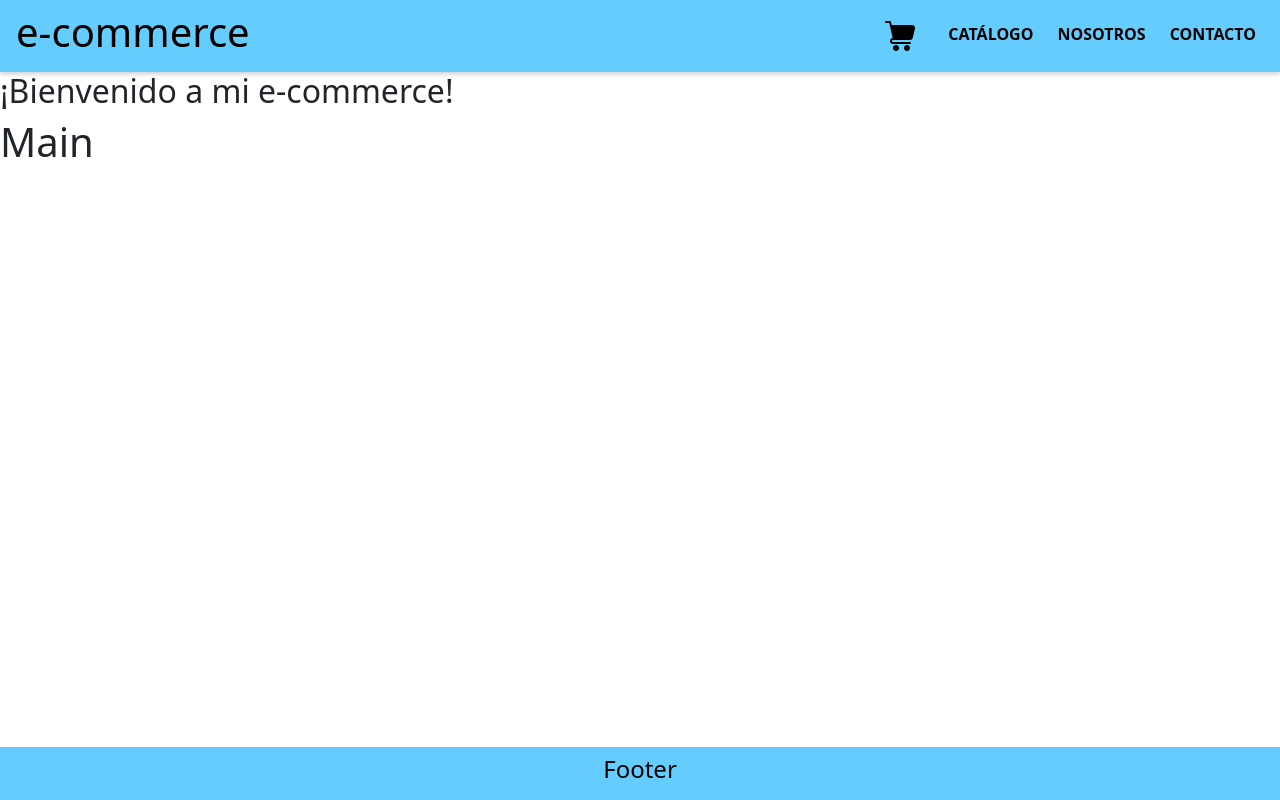
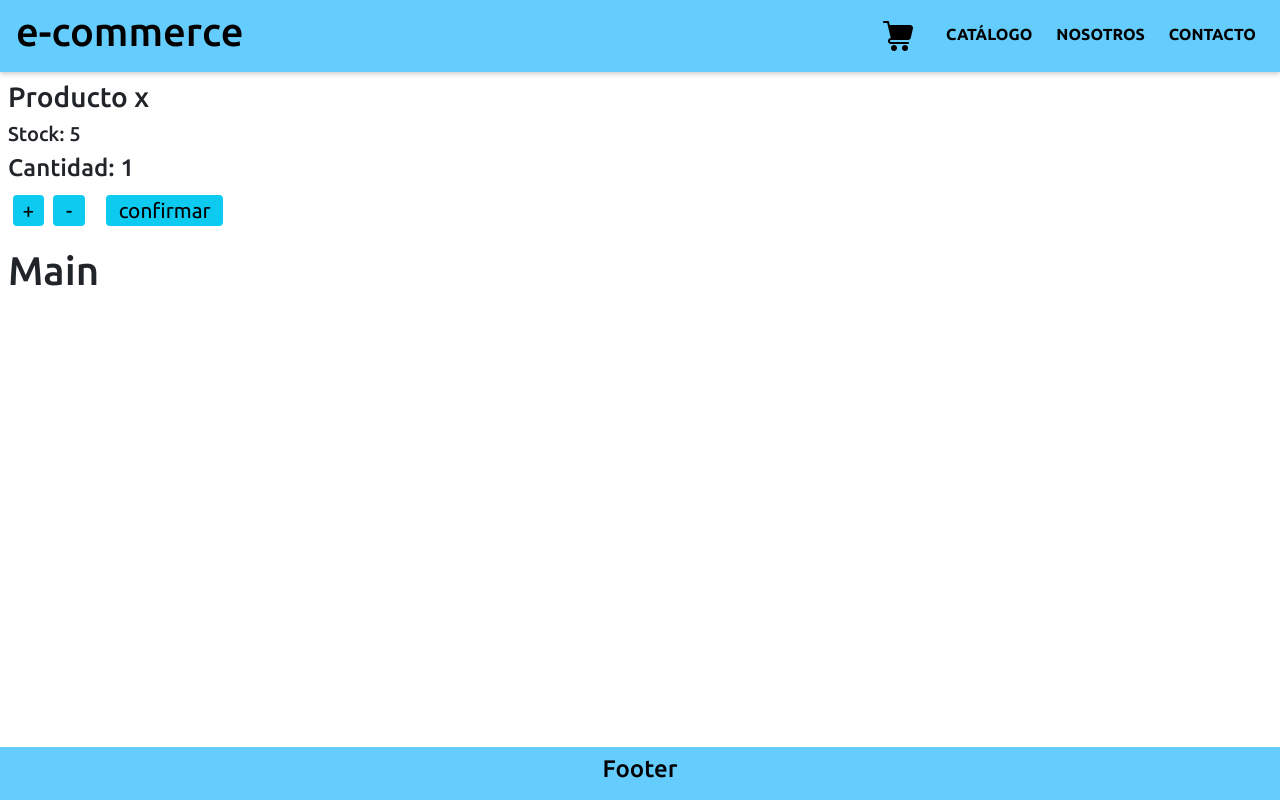
Before and after one commit to ivinapoli/ProyectoReactJS, a React app: page / in a window 1280 px wide. Built offline with nearby package versions, Linux system fonts and the light colour scheme.

Commit message:
Desafío 4 - Contador

```diff
--- a/public/index.html
+++ b/public/index.html
@@ -1,20 +1,28 @@
 <!DOCTYPE html>
 <html lang="en">
+
 <head>
   <meta charset="utf-8" />
   <link rel="icon" href="%PUBLIC_URL%/favicon.ico" />
   <meta name="viewport" content="width=device-width, initial-scale=1" />
   <meta name="theme-color" content="#000000" />
-    <meta
-      name="description"
-      content="Web site created using create-react-app"
-    />
+  <meta name="description" content="Web site created using create-react-app" />
   <link rel="apple-touch-icon" href="%PUBLIC_URL%/logo192.png" />
   <link rel="manifest" href="%PUBLIC_URL%/manifest.json" />
+
+  <!-- Google Font "Ubuntu" -->
+  <link rel="preconnect" href="https://fonts.googleapis.com">
+  <link rel="preconnect" href="https://fonts.gstatic.com" crossorigin>
+  <link
+    href="https://fonts.googleapis.com/css2?family=Ubuntu:ital,wght@0,300;0,400;0,500;0,700;1,300;1,400;1,500;1,700&display=swap"
+    rel="stylesheet">
+
   <title>React App</title>
 </head>
+
 <body>
   <noscript>You need to enable JavaScript to run this app.</noscript>
   <div id="root"></div>
 </body>
+
 </html>
--- a/src/components/App.js
+++ b/src/components/App.js
@@ -8,7 +8,7 @@ function App () {
     return (
         <>
             <Header/>
-            <ItemListContainer greeting="¡Bienvenido a mi e-commerce!"></ItemListContainer>
+            <ItemListContainer/>
             <Main/>
             <Footer/>
         </>
--- a/src/components/CartWidget.js
+++ b/src/components/CartWidget.js
@@ -1,7 +1,7 @@
 
 const CartWidget = () => {
     return (
-        <img src="../carrito.png" alt="" className="carrito"/>
+        <img src="/carrito.png" alt="" className="carrito"/>
     );
 };
 
--- /dev/null
+++ b/src/components/ItemCount.js
@@ -0,0 +1,36 @@
+
+import {Button} from "react-bootstrap"
+import {useState} from "react"
+
+const ItemCount = (props) => {
+    const [contador, setContador] = useState(props.initial)
+
+    const sumar = () => {
+        if (contador < props.stock) {
+            setContador (contador + 1)
+        }
+    }
+
+    const restar = () => {
+        if (contador <= props.stock && contador > 0) {
+            setContador (contador - 1)
+        }
+    }
+
+    const confirmar = () => {
+        setContador(0)
+    }
+
+    return (
+        <section>
+            <h3>Producto x</h3>
+            <h5>Stock: {props.stock}</h5>
+            <h4>Cantidad: {contador}</h4>
+            <Button onClick={sumar} variant="info" className="botonMas">+</Button>
+            <Button onClick={restar} variant="info" className="botonMenos">-</Button>
+            <Button onClick={confirmar} variant="info" className="botonConfirmar">confirmar</Button>
+        </section>
+    );
+};
+
+export default ItemCount;
--- a/src/components/ItemListContainer.js
+++ b/src/components/ItemListContainer.js
@@ -1,7 +1,11 @@
 
-const ItemListContainer = (props) => {
+import ItemCount from "../components/ItemCount";
+
+const ItemListContainer = () => {
+    const miOnAdd = () => {}
+
     return (
-        <h2>{props.greeting}</h2>
+        <ItemCount onAdd={miOnAdd} stock={5} initial={1}></ItemCount>
     );
 };
 
--- a/src/estilos.css
+++ b/src/estilos.css
@@ -3,6 +3,7 @@
     margin: 0;
     padding: 0;
     box-sizing: border-box;
+    font-family: 'Ubuntu', sans-serif;
 }
 
 #root {
@@ -13,6 +14,8 @@
     display: flex;
     flex-direction: column;
 }
+
+/* --------Nav/Header-------- */
 
 #headerNav {
     background-color: rgb(101, 205, 253);
@@ -32,8 +35,24 @@
     margin-right: 0.5rem;
 }
 
+.tituloHeader {
+    color: black;
+}
+
+.carrito {
+    height: 2rem;
+    margin-right: 1rem;
+}
+
+/* ------------------------- */
+
+section {
+    padding: 0.5rem;
+}
+
 main {
     flex-grow: 1;
+    padding: 0.5rem;
 }
 
 footer {
@@ -43,11 +62,25 @@ footer {
     color: black;
 }
 
-.tituloHeader {
-    color: black;
+/* ------------CONTADOR------------- */
+
+.botonMas{
+    font-size: 1.3rem;
+    border: 0rem;
+    padding: 0rem 0.6rem 0rem 0.6rem;
+    margin: 0.3rem;
 }
 
-.carrito {
-    height: 2rem;
-    margin-right: 1rem;
+.botonMenos{
+    font-size: 1.3rem;
+    border: 0rem;
+    padding: 0rem 0.8rem 0rem 0.8rem;
+    margin: 0.3rem;
 }
+
+.botonConfirmar{
+    font-size: 1.3rem;
+    border: 0rem;
+    padding: 0rem 0.8rem 0rem 0.8rem;
+    margin-left: 1rem;
+}
--- a/src/index.js
+++ b/src/index.js
@@ -3,7 +3,8 @@ import React from 'react';
 import ReactDOM from 'react-dom';
 
 import App from "../src/components/App.js";
+
+import 'bootstrap/dist/css/bootstrap.min.css';
 import "./estilos.css";
-import 'bootstrap/dist/css/bootstrap.min.css';
 
 ReactDOM.render(<App/>, document.getElementById('root'));
```
Also changed, not shown: src/carrito.png (deleted). Lines whose indentation alone changed are shown as unchanged.
